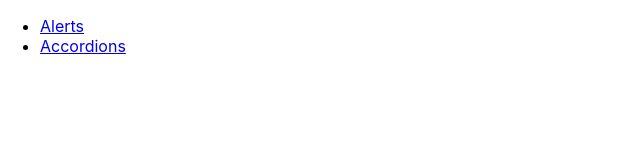
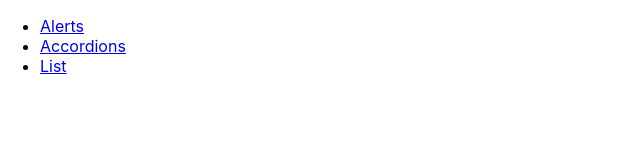
Before and after one commit to optigo-app/orail-vuexy-components-theme, a React (Create React App) app: page / in a window 1280 px wide. Shown: the top 160 px of the page, without its empty margins (0-640 px from the left). Built offline with nearby package versions, Linux system fonts and the light colour scheme.

Commit message:
list added

```diff
--- a/src/App.js
+++ b/src/App.js
@@ -3,6 +3,7 @@ import Alerts from './components/Alerts/Alerts'
 import { BrowserRouter, Route, Routes } from 'react-router-dom'
 import Index from './components/Index'
 import Accordians from './components/Accordian/Accordians';
+import List from './components/List/List';
 
 
 export default function App() {
@@ -12,6 +13,7 @@ export default function App() {
       <Route path='/' element={<Index />} />
       <Route path='/alerts' element={<Alerts />} />
       <Route path='/accordions' element={<Accordians />} />
+      <Route path='/list' element={<List />} />
 
     </Routes>
    </BrowserRouter>
--- a/src/components/Index.js
+++ b/src/components/Index.js
@@ -7,6 +7,7 @@ export default function Index() {
         <ul>
             <li><Link to='/alerts'>Alerts</Link></li>
             <li><Link to='/accordions'>Accordions</Link></li>
+            <li><Link to='/list'>List</Link></li>
         </ul>
     </div>
   )
```
